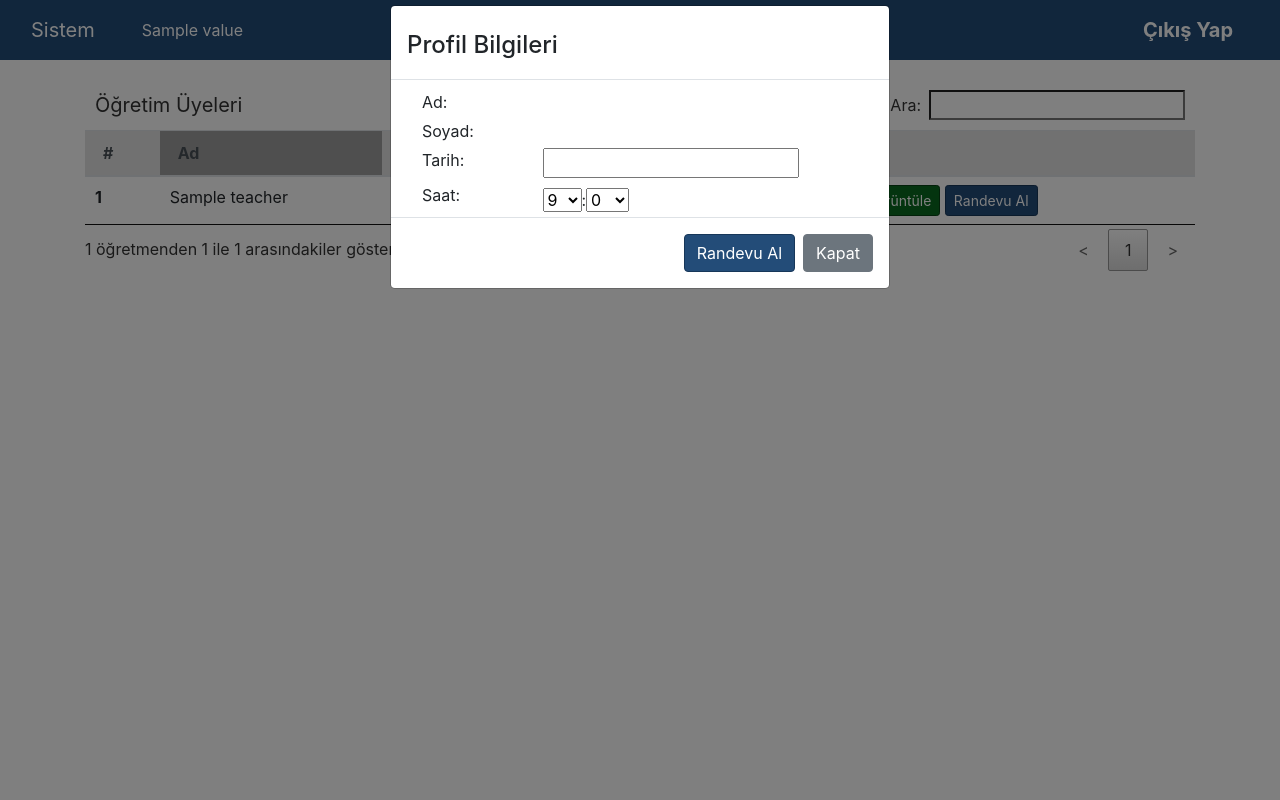
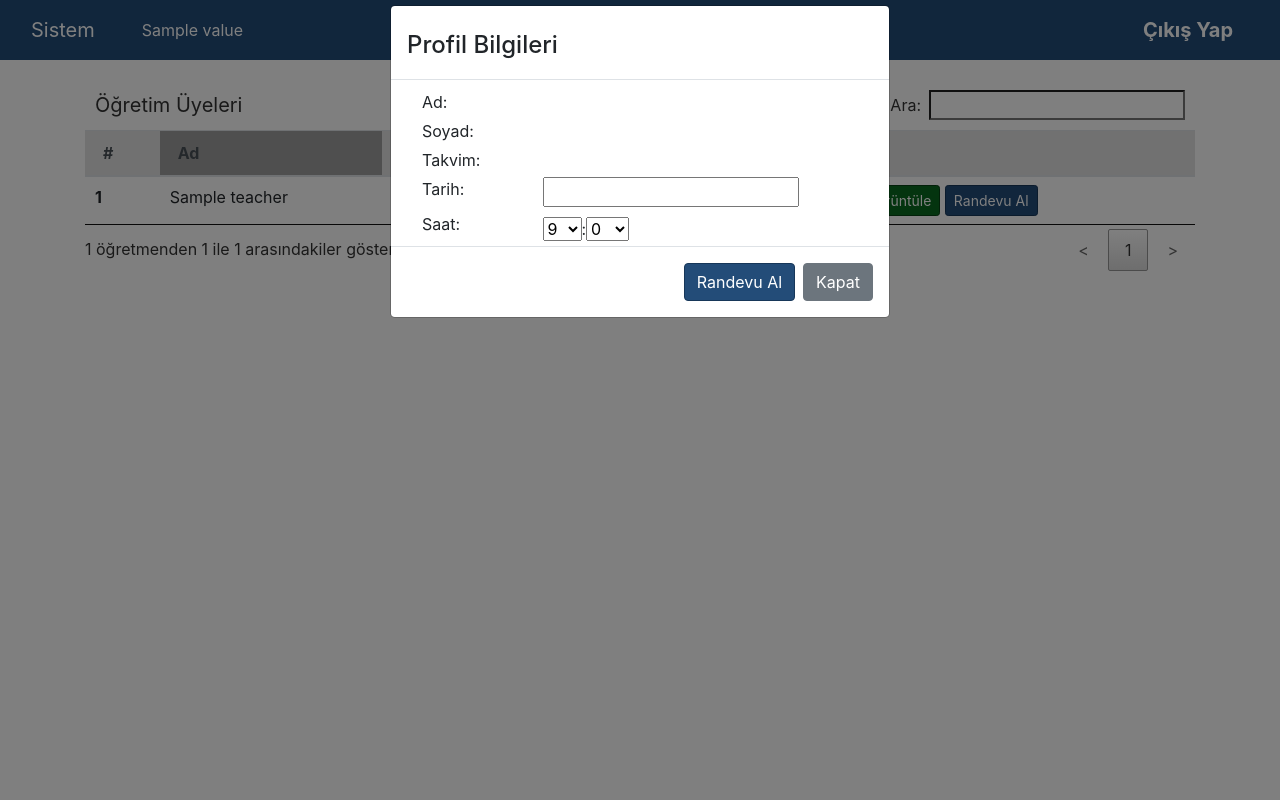
Before and after one commit to omeraytekinn/RandevuSistemi, a Flask app: template templates/randevu_talep.html in a window 1280 px wide, after a click on "Randevu Al". Run offline with Flask 2, Linux system fonts and the light colour scheme; data comes from the database, SQL or seed files in the repository; both versions use the stored data as it was after the commit; the template is opened without the code that fills it: most values are stand-ins (such as "Sample title", 1, 10 or a date in 2020); data that the repository does not hold is empty; some libraries are stand-ins or nearby versions; grey boxes are pictures that could not be loaded.

Commit message:
randevu talep model formu önyüzü tamamlandı

```diff
--- a/main.py
+++ b/main.py
@@ -131,6 +131,7 @@
             hour = form.get('hour')
             minute = form.get('minute')
             date = form.get('date')
+            id = form.get('id')
             flash('Randevu Başarıyla Kaydedildi!', 'success')
         teacher=Classes.GetTeachers()
         return render_template('randevu_talep.html', navbar=stdnavOfStudent,teachers=teacher, form=form)
@@ -156,7 +157,10 @@
         'name': teacher.name,
         'surname': teacher.surname,
         'email': teacher.email,
-        'tel' : teacher.number
+        'tel' : teacher.number,
+        'research': teacher.arastirma,
+        'schedule': teacher.takvim,
+        'notes': teacher.note
     }
     return jsonify(_teacher)
 
--- a/static/scripts/scripts.js
+++ b/static/scripts/scripts.js
@@ -78,8 +78,11 @@
         success: function(data) {
           $('#profile-modal .modal-icerik').eq(0).html(data.name);
           $('#profile-modal .modal-icerik').eq(1).html(data.surname);
-          $('#profile-modal .modal-icerik').eq(2).html(data.tel);
-          $('#profile-modal .modal-icerik').eq(3).html(data.email);
+          $('#profile-modal .modal-icerik').eq(2).html(data.research);
+          $('#profile-modal .modal-icerik').eq(3).html(data.schedule);
+          $('#profile-modal .modal-icerik').eq(4).html(data.notes);
+          $('#profile-modal .modal-icerik').eq(5).html(data.tel);
+          $('#profile-modal .modal-icerik').eq(6).html(data.email);
           $('#profile-modal .randevual-btn').attr('name',profilID);
         }
       });
@@ -92,6 +95,9 @@
         success: function(data) {
           $('#randevual-modal .modal-icerik').eq(0).html(data.name);
           $('#randevual-modal .modal-icerik').eq(1).html(data.surname);
+          $('#randevual-modal .modal-icerik').eq(2).html(data.schedule);
+          $('#teacher-id').attr('value',profilID);
+
         }
       });
     });
--- a/templates/includes/profile_modal.html
+++ b/templates/includes/profile_modal.html
@@ -1,5 +1,5 @@
 <div id="profile-modal" class="modal fade" role="dialog">
-  <div class="modal-dialog">
+  <div class="modal-dialog modal-lg">
     <div class="modal-content">
       <div class="modal-header">
         <h4 class="modal-title">Profil Bilgileri</h4>
@@ -11,6 +11,18 @@
         <div class="modal-icerik col-9"></div>
         <div class="col-3">
           Soyad:
+        </div>
+        <div class="modal-icerik col-9"></div>
+        <div class="col-3">
+          Araştırma Alanları:
+        </div>
+        <div class="modal-icerik col-9"></div>
+        <div class="col-3">
+          Haftalık Ders Saatleri:
+        </div>
+        <div class="modal-icerik col-9"></div>
+        <div class="col-3">
+          Notlar:
         </div>
         <div class="modal-icerik col-9"></div>
         <div class="col-3">
--- a/templates/includes/randevu_talep_modal.html
+++ b/templates/includes/randevu_talep_modal.html
@@ -15,10 +15,14 @@
           </div>
           <div class="modal-icerik col-9"></div>
           <div class="col-3">
+            Takvim:
+          </div>
+          <div class="modal-icerik col-9"></div>
+          <div class="col-3">
             Tarih:
           </div>
           <div id='date-picker' class="col-9">
-            <input type="text" name="date">
+            <input type="text" name="date" readonly>
           </div>
           <div class="col-3">
             Saat:
@@ -29,6 +33,7 @@
           </div>
         </div>
         <div class="modal-footer">
+          <input type="hidden" name="id" id="teacher-id">
           <input type="submit" class="btn btn-primary randevual-form-btn" value="Randevu Al">
           <button type="button" class="btn btn-secondary" data-dismiss="modal">Kapat</button>
         </div>
```
Also changed, not shown: Randevu.db.
